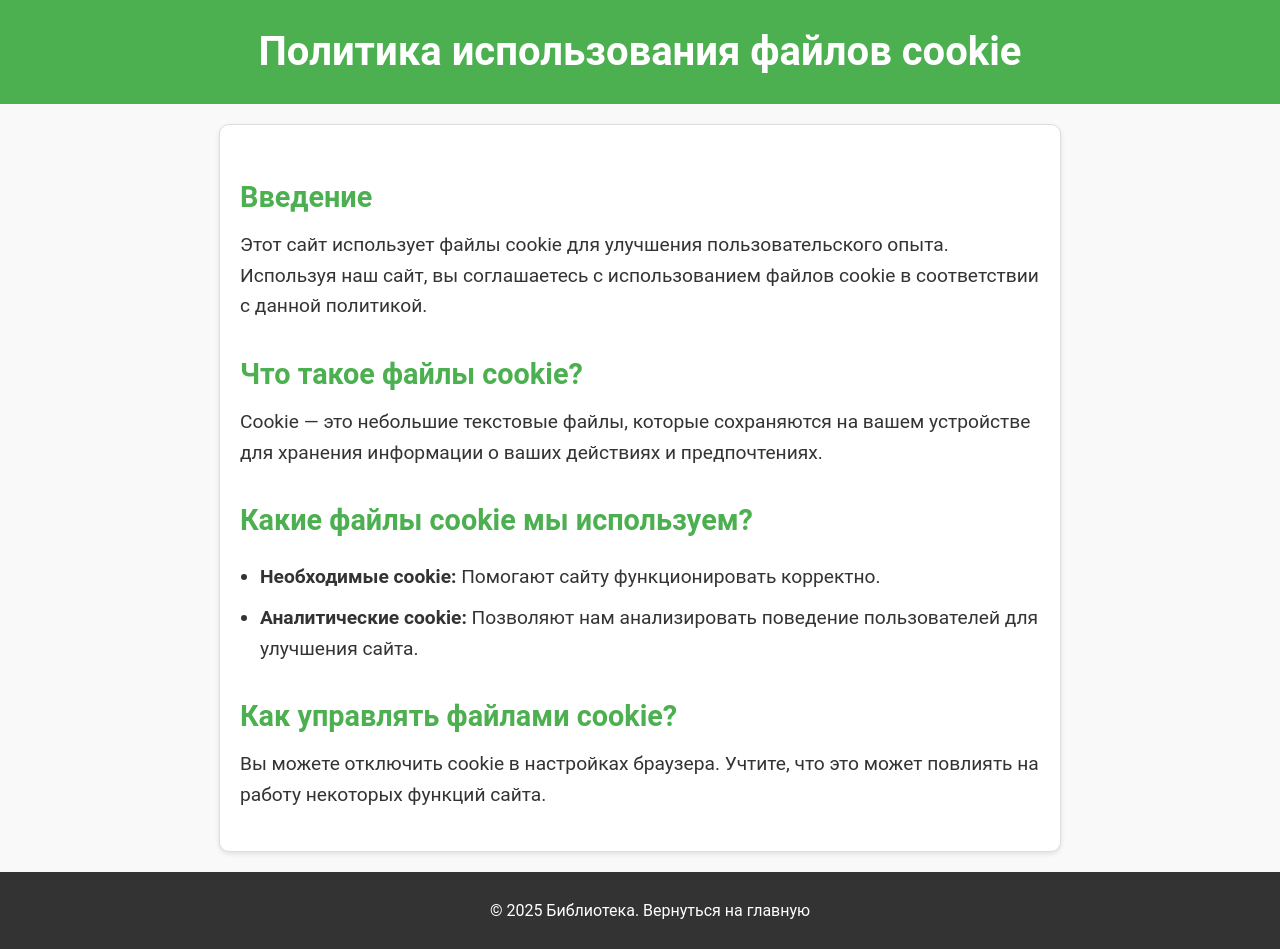
After one commit to kitrii/library, a Flask app: page /cookie_policy in a window 1280 px wide. The commit adds this page. Run offline with Flask 3, Linux system fonts and the light colour scheme.

Commit message:
add cookie policy + privacy policy

```diff
--- a/app.py
+++ b/app.py
@@ -1,14 +1,22 @@
 import os
 
-from flask import Flask, request, jsonify, render_template
 from flask_sqlalchemy import SQLAlchemy
+from flask import Flask, request, jsonify, render_template, redirect, url_for
+from flask_bcrypt import Bcrypt
+from flask_login import LoginManager, UserMixin, login_user, login_required, logout_user, current_user
 
 app = Flask(__name__)
 BASE_DIR = os.path.abspath(os.path.dirname(__file__))
 app.config['SQLALCHEMY_DATABASE_URI'] = f"sqlite:///{os.path.join(BASE_DIR, 'books.db')}"
 app.config['SQLALCHEMY_TRACK_MODIFICATIONS'] = False
 app.config['SQLALCHEMY_ECHO'] = True
+app.config['SECRET_KEY'] = 'your_secret_key'
+app.config['SQLALCHEMY_TRACK_MODIFICATIONS'] = False
+
 db = SQLAlchemy(app)
+bcrypt = Bcrypt(app)
+login_manager = LoginManager(app)
+login_manager.login_view = 'login'
 
 # Модель книги
 class Book(db.Model):
@@ -17,6 +25,66 @@ class Book(db.Model):
     author = db.Column(db.String(100), nullable=False)
     description = db.Column(db.Text, nullable=False)
     year = db.Column(db.Integer, nullable=False)
+
+
+# Модель пользователя
+class User(UserMixin, db.Model):
+    id = db.Column(db.Integer, primary_key=True)
+    username = db.Column(db.String(150), unique=True, nullable=False)
+    password_hash = db.Column(db.String(200), nullable=False)
+
+
+# Загрузка пользователя из базы данных
+@login_manager.user_loader
+def load_user(user_id):
+    return User.query.get(int(user_id))
+
+
+# Регистрация пользователя
+@app.route('/register', methods=['GET', 'POST'])
+def register():
+    if request.method == 'POST':
+        username = request.form['username']
+        password = request.form['password']
+        hashed_password = bcrypt.generate_password_hash(password).decode('utf-8')
+
+        new_user = User(username=username, password_hash=hashed_password)
+        db.session.add(new_user)
+        db.session.commit()
+
+        return redirect(url_for('login'))
+    return render_template('register.html')
+
+# Авторизация пользователя
+@app.route('/login', methods=['GET', 'POST'])
+def login():
+    if request.method == 'POST':
+        username = request.form['username']
+        password = request.form['password']
+        user = User.query.filter_by(username=username).first()
+
+        if user and bcrypt.check_password_hash(user.password_hash, password):
+            login_user(user)
+            return redirect(url_for('index'))
+        else:
+            return 'Неверные учетные данные', 401
+    return render_template('login.html')
+
+
+# Выход из системы
+@app.route('/logout')
+@login_required
+def logout():
+    logout_user()
+    return redirect(url_for('login'))
+
+
+# Пример защищенного маршрута
+@app.route('/protected')
+@login_required
+def protected():
+    return f'Добро пожаловать, {current_user.username}!'
+
 
 # Главная страница (index.html)
 @app.route('/')
@@ -67,6 +135,14 @@ def delete_book(book_id):
     except Exception as e:
         return jsonify({'error': str(e)}), 500
 
+@app.route('/privacy_policy')
+def privacy_policy():
+    return render_template('privacy_policy.html')
+
+@app.route('/cookie_policy')
+def cookie_policy():
+    return render_template('cookie_policy.html')
+
 if __name__ == '__main__':
     # Создание таблиц в базе данных перед запуском сервера
     with app.app_context():
--- a/static/css/styles.css
+++ b/static/css/styles.css
@@ -261,3 +261,104 @@ button {
     justify-content: space-between;
     align-items: flex-start;
 }
+
+.form-section p {
+    text-align: center;
+    font-size: 1em;
+    margin: 10px 0;
+}
+
+.form-section p a {
+    color: #4CAF50;
+    text-decoration: none;
+}
+
+.form-section p a:hover {
+    text-decoration: underline;
+}
+
+.cookie-banner {
+    position: fixed;
+    bottom: 0;
+    width: 100%;
+    background-color: #4CAF50;
+    color: white;
+    text-align: center;
+    padding: 10px;
+    z-index: 1000;
+    display: none;
+}
+
+.cookie-banner p {
+    margin: 0;
+    font-size: 1em;
+    display: inline-block;
+}
+
+.cookie-banner a {
+    color: white;
+    text-decoration: underline;
+}
+
+.cookie-banner button {
+    background-color: #45a049;
+    border: none;
+    color: white;
+    padding: 5px 10px;
+    border-radius: 5px;
+    cursor: pointer;
+    margin-left: 10px;
+}
+
+footer a {
+    color: white;
+    text-decoration: none;
+}
+
+footer a:hover {
+    text-decoration: underline;
+    color: #f0f0f0; /* Легкий оттенок для эффекта при наведении */
+}
+
+/* Стили для страниц политики */
+.form-section {
+    max-width: 800px;
+    margin: 20px auto;
+    padding: 20px;
+    background: white;
+    border: 1px solid #ddd;
+    border-radius: 10px;
+    box-shadow: 0 2px 5px rgba(0, 0, 0, 0.1);
+    text-align: left; /* Добавлено для выравнивания текста по левой границе */
+}
+
+.form-section h3 {
+    font-size: 1.8em;
+    color: #4CAF50;
+    margin-bottom: 10px;
+}
+
+.form-section p, .form-section ul {
+    font-size: 1.2em;
+    line-height: 1.6;
+    margin-bottom: 20px;
+    text-align: left; /* Убедимся, что все элементы текста выровнены по левой границе */
+}
+
+.form-section ul {
+    list-style: disc;
+    padding-left: 20px;
+}
+
+.form-section ul li {
+    margin-bottom: 10px;
+}
+
+footer p a {
+    color: white;
+    text-decoration: none;
+}
+
+footer p a:hover {
+    text-decoration: underline;
+}
--- /dev/null
+++ b/templates/cookie_policy.html
@@ -0,0 +1,41 @@
+<!DOCTYPE html>
+<html lang="en">
+<head>
+    <meta charset="UTF-8">
+    <meta name="viewport" content="width=device-width, initial-scale=1.0">
+    <title>Политика использования файлов cookie</title>
+    <link rel="stylesheet" href="{{ url_for('static', filename='css/styles.css') }}">
+</head>
+<body>
+    <header>
+        <h1 class="main-title">Политика использования файлов cookie</h1>
+    </header>
+
+    <section class="form-section">
+        <h3>Введение</h3>
+        <p>
+            Этот сайт использует файлы cookie для улучшения пользовательского опыта. Используя наш сайт, вы соглашаетесь с использованием файлов cookie в соответствии с данной политикой.
+        </p>
+
+        <h3>Что такое файлы cookie?</h3>
+        <p>
+            Cookie — это небольшие текстовые файлы, которые сохраняются на вашем устройстве для хранения информации о ваших действиях и предпочтениях.
+        </p>
+
+        <h3>Какие файлы cookie мы используем?</h3>
+        <ul>
+            <li><strong>Необходимые cookie:</strong> Помогают сайту функционировать корректно.</li>
+            <li><strong>Аналитические cookie:</strong> Позволяют нам анализировать поведение пользователей для улучшения сайта.</li>
+        </ul>
+
+        <h3>Как управлять файлами cookie?</h3>
+        <p>
+            Вы можете отключить cookie в настройках браузера. Учтите, что это может повлиять на работу некоторых функций сайта.
+        </p>
+    </section>
+
+    <footer class="footer">
+        <p>&copy; 2025 Библиотека. <a href="/">Вернуться на главную</a></p>
+    </footer>
+</body>
+</html>
```
Also changed, not shown: templates/index.html (+19 -6 lines), templates/login.html (added, +24 -0 lines), templates/privacy_policy.html (added, +40 -0 lines), templates/register.html (added, +24 -0 lines), books.db.
